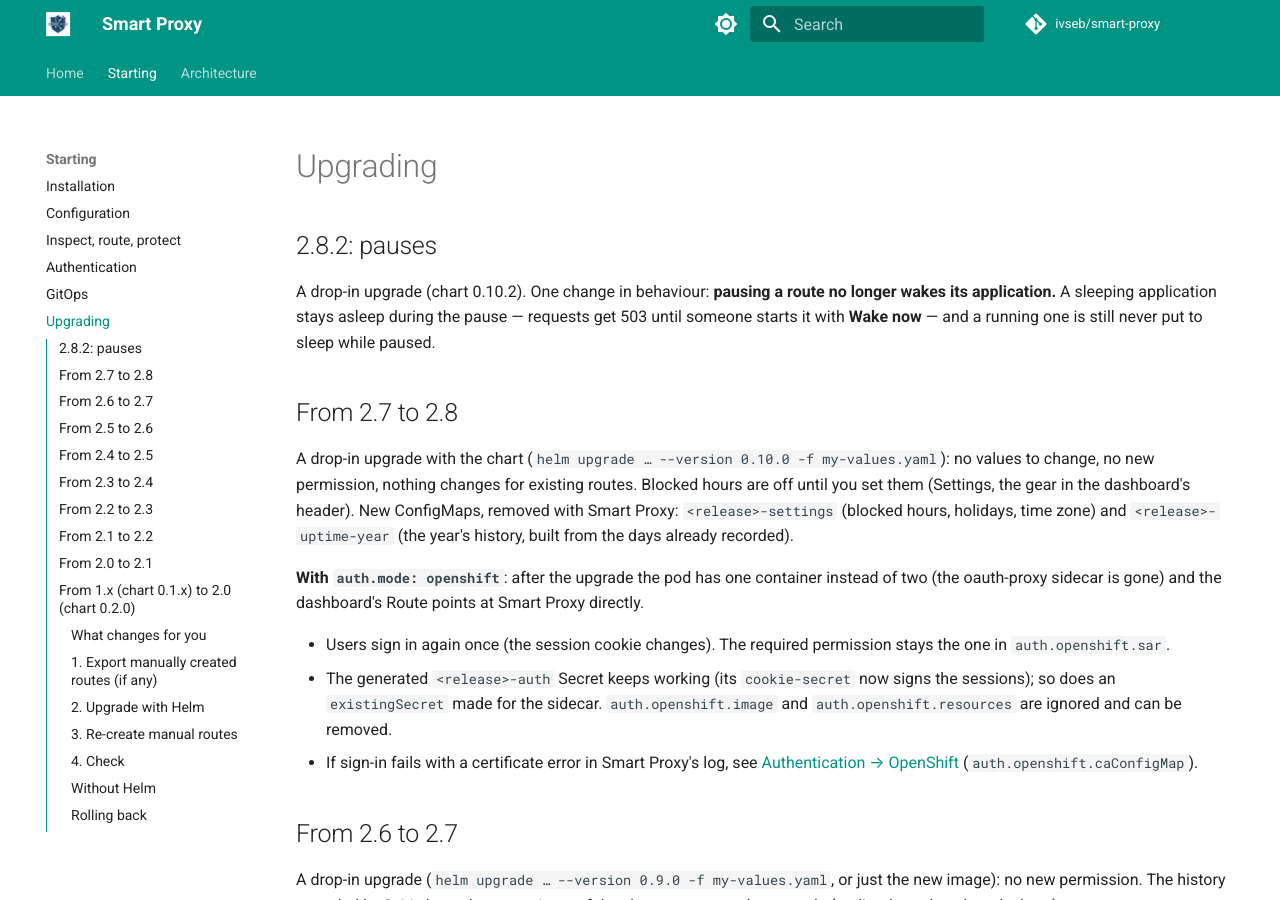
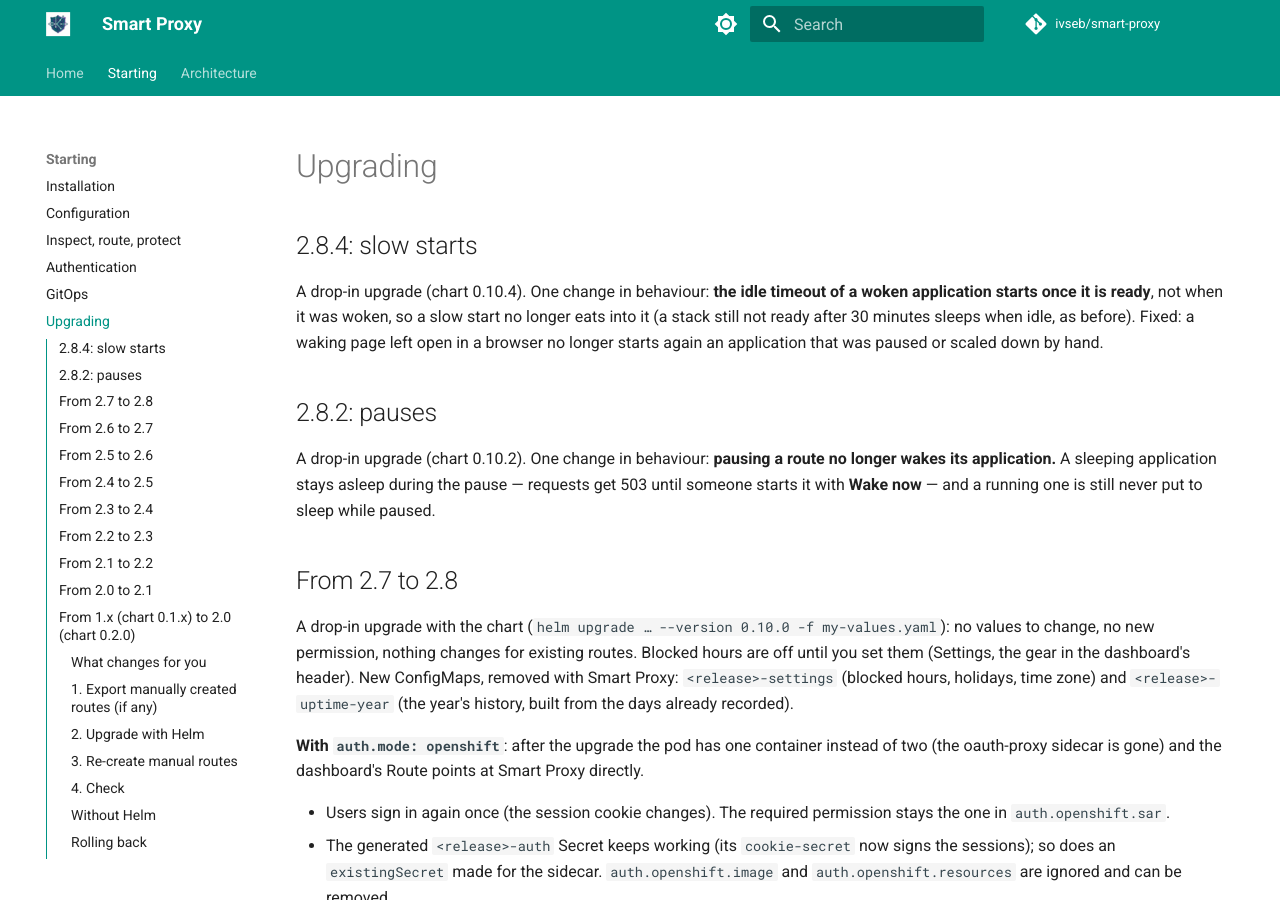
Before and after one commit to ivseb/smart-proxy, an MkDocs documentation site: the page built from docs/upgrading.md, in a window 1280 px wide and 900 px high. Built offline with MkDocs 1.6.1 and Material for MkDocs 9.7.7, drawn with Linux system fonts in a browser that asks for light colours; comment, search, counter and statistics services are not loaded.

Commit message:
Release 2.8.4 (chart 0.10.4): waking page and pause, idle timeout from readiness

```diff
--- a/docs/upgrading.md
+++ b/docs/upgrading.md
@@ -1,4 +1,8 @@
 # Upgrading
+
+## 2.8.4: slow starts
+
+A drop-in upgrade (chart 0.10.4). One change in behaviour: **the idle timeout of a woken application starts once it is ready**, not when it was woken, so a slow start no longer eats into it (a stack still not ready after 30 minutes sleeps when idle, as before). Fixed: a waking page left open in a browser no longer starts again an application that was paused or scaled down by hand.
 
 ## 2.8.2: pauses
 
```
Also changed, not shown: CHANGELOG.md (+8 -0 lines), charts/smart-proxy/README.md (+1 -1 lines), 1 other file.
